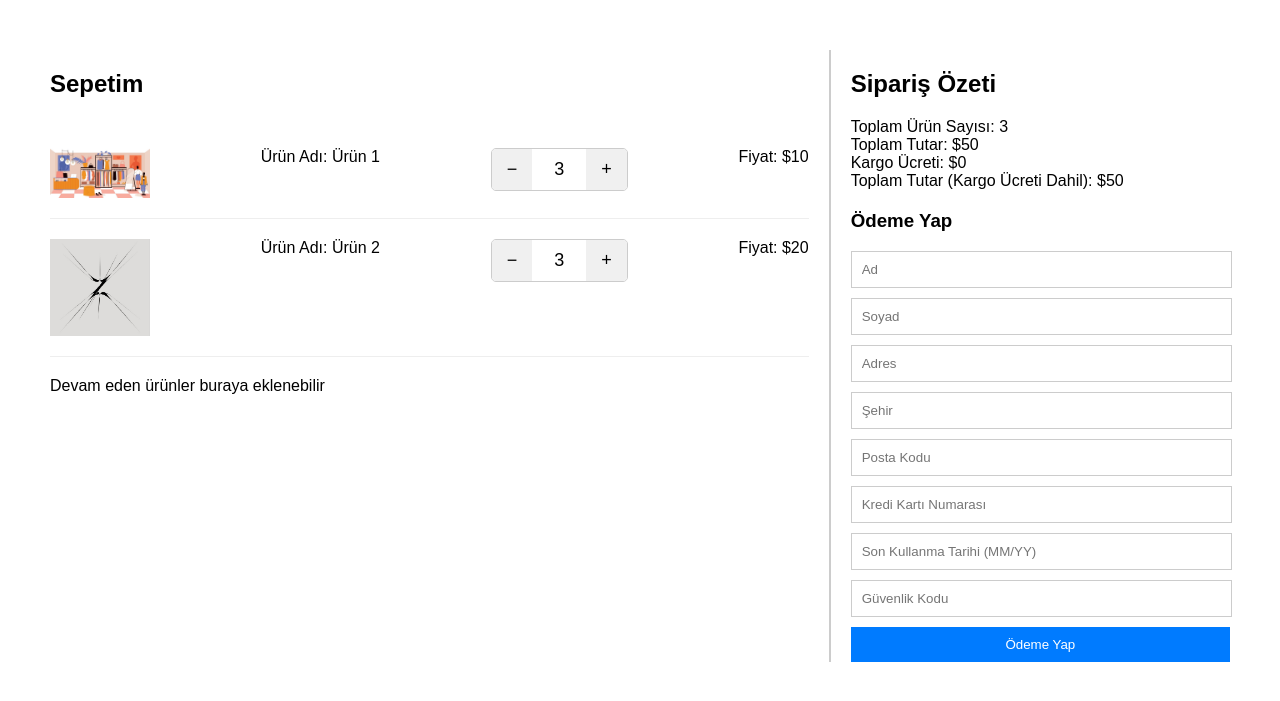
After one commit to esmanurgokkaya/e-ticaret-sitesi, a PHP site: page /payment.php in a window 1280 px wide. The commit adds this page. Shown: the top 701 px of the page. Run offline with PHP 8.4, Linux system fonts and the light colour scheme.

Commit message:
ödeme sayfası ekleme

```diff
--- /dev/null
+++ b/css/payment.css
@@ -0,0 +1,78 @@
+body {
+    font-family: Arial, sans-serif;
+    margin: 0;
+    padding: 0;
+}
+.container {
+    display: flex;
+    justify-content: space-between;
+    margin: 50px;
+}
+.products {
+    flex: 1;
+    border-right: 2px solid #ccc;
+    padding-right: 20px;
+}
+.products h2{
+    margin-bottom: 50px;
+}
+.order-summary {
+    flex: 0.5;
+    padding-left: 20px;
+}
+.product-item {
+    margin-bottom: 20px;
+    padding-bottom: 20px;
+    border-bottom: 1px solid #eee;
+    display: flex;
+    justify-content: space-between;
+    align-items: flex-start;
+}
+.product-item img {
+    max-width: 100px;
+    max-height: 100px;
+}
+.order-details {
+    margin-top: 20px;
+}
+.order-details input {
+    width: calc(100% - 20px);
+    margin-bottom: 10px;
+    padding: 10px;
+    border: 1px solid #ccc;
+}
+.order-details button {
+    background-color: #007bff;
+    color: #fff;
+    border: none;
+    padding: 10px 20px;
+    cursor: pointer;
+    width: 100%;
+}
+.number-spinner {
+    display: flex;
+    align-items: center;
+    border: 1px solid #ccc;
+    border-radius: 5px;
+    overflow: hidden;
+}
+
+.number-spinner button {
+    background-color: #f0f0f0;
+    border: none;
+    padding: 10px 15px;
+    cursor: pointer;
+    font-size: 18px;
+}
+
+.number-spinner button:hover {
+    background-color: #e0e0e0;
+}
+
+.number-spinner input {
+    width: 50px;
+    text-align: center;
+    border: none;
+    outline: none;
+    font-size: 18px;
+}
--- /dev/null
+++ b/js/payment.js
@@ -0,0 +1,81 @@
+// // function changeValue(amount) {
+// //     const numberInput = document.getElementById('number');
+// //     let currentValue = parseInt(numberInput.value);
+// //     currentValue += amount;
+// //     numberInput.value = currentValue;
+// // }
+// document.addEventListener('DOMContentLoaded', () => {
+//     const spinners = document.querySelectorAll('.container .products .product-item .number-spinner');
+
+//     spinners.forEach(spinner => {
+//         const decreaseButton = spinner.querySelector('.container .products .product-item .number-spinner .decrease');
+//         const increaseButton = spinner.querySelector('.container .products .product-item .number-spinner .increase');
+//         const numberInput = spinner.querySelector('.container .products .product-item .number-spinner .number-input');
+
+//         decreaseButton.addEventListener('click', () => {
+//             changeValue(numberInput, -1);
+//         });
+
+//         increaseButton.addEventListener('click', () => {
+//             changeValue(numberInput, 1);
+//         });
+//     });
+// });
+
+// function changeValue(inputElement, amount) {
+//     let currentValue = parseInt(inputElement.value);
+//     currentValue += amount;
+
+//     // Minimum değeri kontrol et
+//     if (currentValue < 1) {
+//         currentValue = 1;
+//     }
+
+//     inputElement.value = currentValue;
+// }
+document.addEventListener('DOMContentLoaded', () => {
+    const spinners = document.querySelectorAll('.number-spinner');
+
+    spinners.forEach(spinner => {
+        const decreaseButton = spinner.querySelector('.decrease');
+        const increaseButton = spinner.querySelector('.increase');
+        const numberInput = spinner.querySelector('.number-input');
+
+        decreaseButton.addEventListener('click', () => {
+            changeValue(numberInput, -1);
+        });
+
+        increaseButton.addEventListener('click', () => {
+            changeValue(numberInput, 1);
+        });
+    });
+});
+
+function changeValue(inputElement, amount) {
+    let currentValue = parseInt(inputElement.value);
+    currentValue += amount;
+
+    // Minimum değeri kontrol et
+    if (currentValue < 1) {
+        currentValue = 1;
+    }
+
+    // AJAX isteği gönder
+    sendAjaxRequest(currentValue, (response) => {
+        // Sunucudan gelen yanıta göre input değerini güncelle
+        inputElement.value = response.newValue;
+    });
+}
+
+function sendAjaxRequest(newValue, callback) {
+    const xhr = new XMLHttpRequest();
+    xhr.open('POST', 'updateValue.php', true);
+    xhr.setRequestHeader('Content-Type', 'application/json;charset=UTF-8');
+    xhr.onreadystatechange = () => {
+        if (xhr.readyState === 4 && xhr.status === 200) {
+            const response = JSON.parse(xhr.responseText);
+            callback(response);
+        }
+    };
+    xhr.send(JSON.stringify({ value: newValue }));
+}
--- /dev/null
+++ b/payment.php
@@ -0,0 +1,63 @@
+<!DOCTYPE html>
+<html lang="en">
+
+<head>
+    <meta charset="UTF-8">
+    <meta name="viewport" content="width=device-width, initial-scale=1.0">
+    <title>Sepetim</title>
+    <link rel="stylesheet" href="css/payment.css">
+</head>
+
+<body>
+    <div class="container">
+        <div class="products">
+            <h2>Sepetim</h2>
+            <div class="product-item">
+                <img src="images/bg.jpg" alt="Ürün 1">
+                <div>Ürün Adı: Ürün 1</div>
+                <div class="number-spinner">
+                    <button class="decrease" onclick="changeValue(-1)" min="1">&#8722;</button>
+                    <input type="text" id="number" value="3" readonly>
+                    <button class="increase" onclick="changeValue(1)" min="1">&#43;</button>
+                </div>
+                <div>Fiyat: $10</div>
+            </div>
+            <div class="product-item">
+                <img src="images/Logo.jpeg" alt="Ürün 2">
+                <div>Ürün Adı: Ürün 2</div>
+                <div class="number-spinner">
+                    <button class="decrease" onclick="changeValue(-1)">&#8722;</button>
+                    <input type="text" id="number" value="3" readonly>
+                    <button class="increase" onclick="changeValue(1)">&#43;</button>
+                </div>
+                <div>Fiyat: $20</div>
+
+            </div>
+            Devam eden ürünler buraya eklenebilir
+        </div>
+        <div class="order-summary">
+            <h2>Sipariş Özeti</h2>
+            <div class="order-details">
+                <div>Toplam Ürün Sayısı: 3</div>
+                <div>Toplam Tutar: $50</div>
+                <div>Kargo Ücreti: $0</div>
+                <div>Toplam Tutar (Kargo Ücreti Dahil): $50</div>
+            </div>
+            <div class="order-details">
+                <h3>Ödeme Yap</h3>
+                <input type="text" placeholder="Ad" name="ad">
+                <input type="text" placeholder="Soyad" name="soyad">
+                <input type="text" placeholder="Adres" name="adres">
+                <input type="text" placeholder="Şehir" name="sehir">
+                <input type="text" placeholder="Posta Kodu" name="postakodu">
+                <input type="text" placeholder="Kredi Kartı Numarası" name="kartno">
+                <input type="text" placeholder="Son Kullanma Tarihi (MM/YY)" name="skt">
+                <input type="text" placeholder="Güvenlik Kodu" name="guvenlikkodu">
+                <button name="submit">Ödeme Yap</button>
+            </div>
+        </div>
+    </div>
+    <script src="js/payment.js"></script>
+</body>
+
+</html>
--- a/product.php
+++ b/product.php
@@ -1,6 +1,7 @@
 <?php
 session_start();
 $user_id = $_SESSION['user_id'];
+echo $user_id;
 
 ?>
 
```
Also changed, not shown: php/comment.php (+7 -6 lines).
